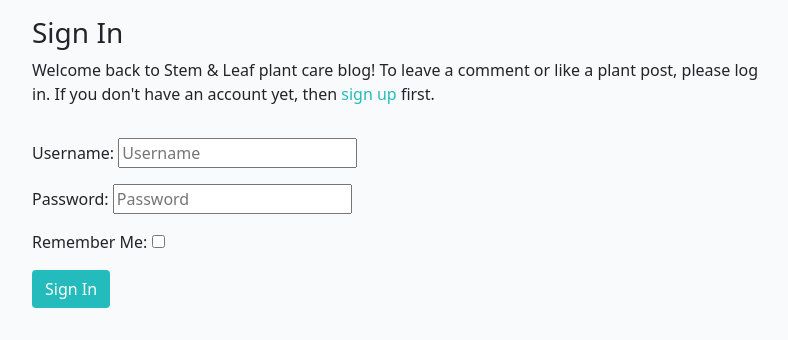
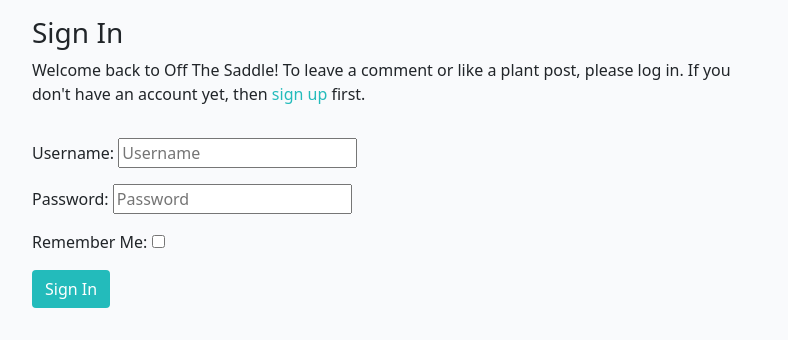
Before and after one commit to SashG91/Off-The-Saddle, a Django app: page /accounts/login/ in a window 1280 px wide. Shown: the part 204-544 px from the top of the page, without its empty margins (240-1028 px from the left). Run offline with Django 3.2, Linux system fonts and the light colour scheme; parts of the project's set-up code (start-up, migrations or seed data) failed here and were passed over; some libraries are stand-ins or nearby versions.

Commit message:
Add content to login page

```diff
--- a/templates/account/login.html
+++ b/templates/account/login.html
@@ -13,7 +13,7 @@
 
       <h3>{% trans "Sign In" %}</h3>
 
-      <p>{% blocktrans %}Welcome back to Stem & Leaf plant care blog! To leave a comment or like a plant post, please log in. If you
+      <p>{% blocktrans %}Welcome back to Off The Saddle! To leave a comment or like a plant post, please log in. If you
         don't have an account yet, then <a class="link" href="{{ signup_url }}">sign up</a>
         first.{% endblocktrans %}</p>
 
```
